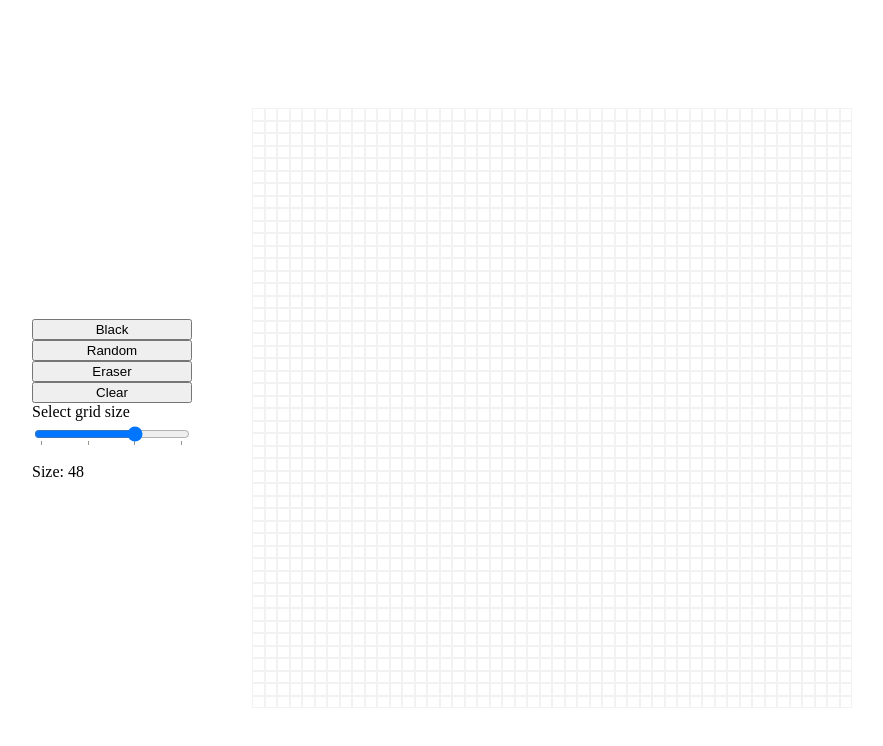
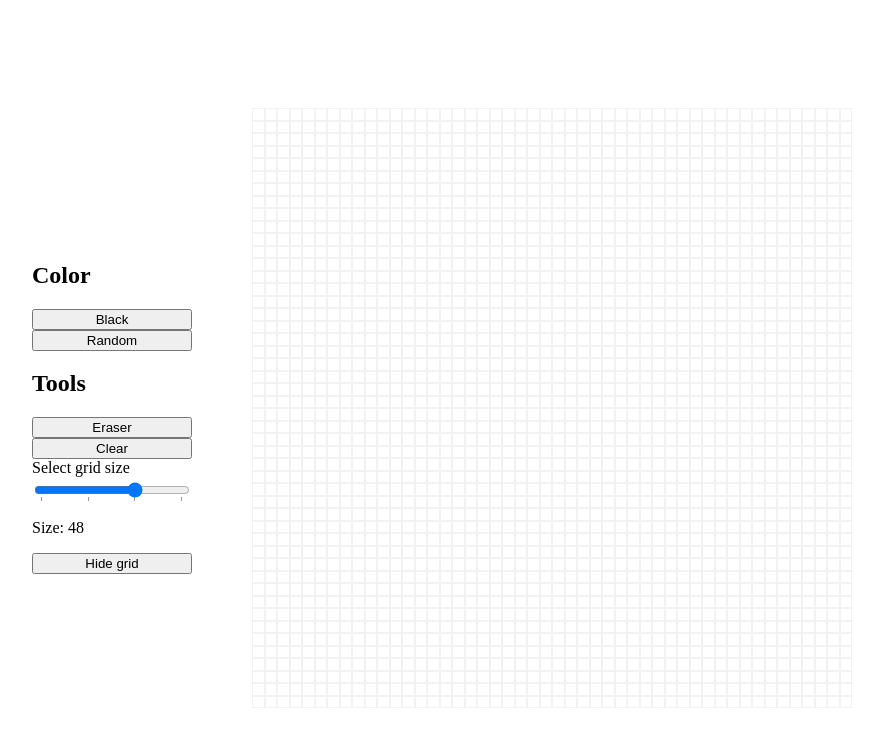
Before and after one commit to monodram/etch-a-sketch, a plain HTML site: page index.html in a window 1280 px wide. Shown: the whole page, without its empty margins (193-1076 px from the left). Drawn offline with Linux system fonts and the light colour scheme.

Commit message:
Added hide grid button

```diff
--- a/index.html
+++ b/index.html
@@ -9,11 +9,14 @@
     <title>Etch-a-sketch</title>
 </head>
 <body>
+    <div id="interface">
         <div class="board">
             <div class="panel">
                 <div class="buttons">
+                    <h2 class="color">Color</h2>
                     <button id="black-color-button">Black</button>
                     <button id="random-color-button">Random</button>
+                    <h2 class="tools">Tools</h2>
                     <button id="eraser">Eraser</button>
                     <button id="clear">Clear</button>
                 </div>
@@ -27,9 +30,11 @@
                         <option value="64" label="64x64"></option>
                       </datalist>
                       <p>Size: <span id="size-value"></span></p>
+                      <button id="clear">Hide grid</button>
                 </div>
             </div>
             <div class="grid-container">
+            </div>
     </div>
     </div>
 
```
Also changed, not shown: scripts.js (line endings or trailing spaces). Lines whose indentation alone changed are shown as unchanged.
